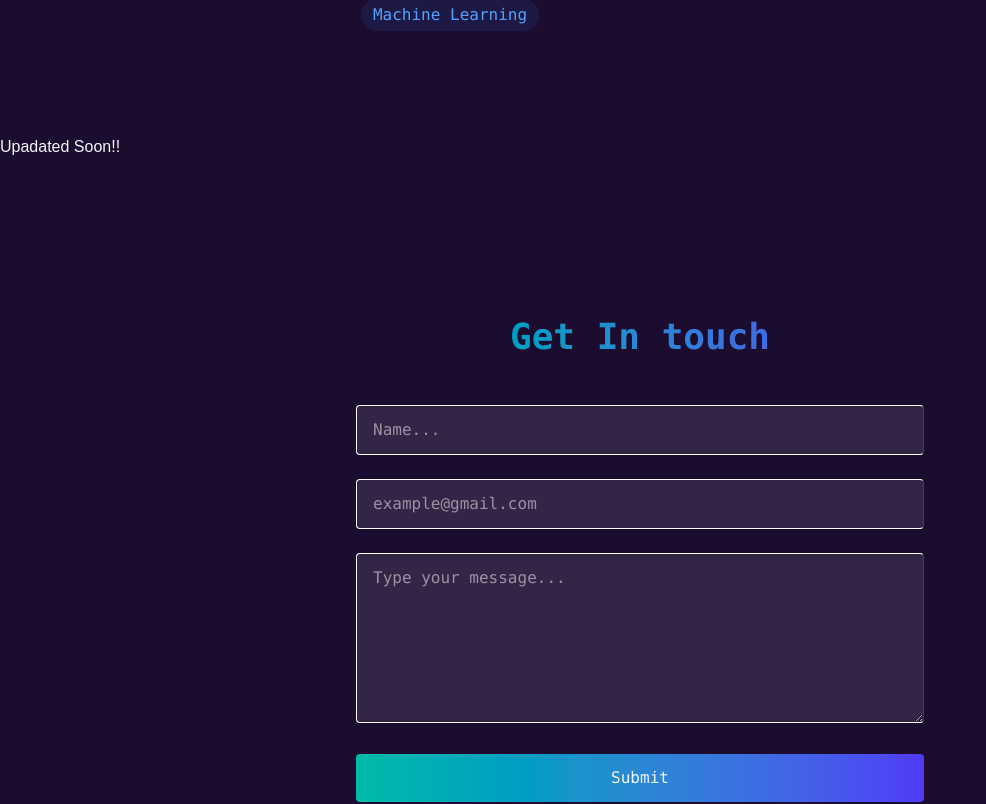
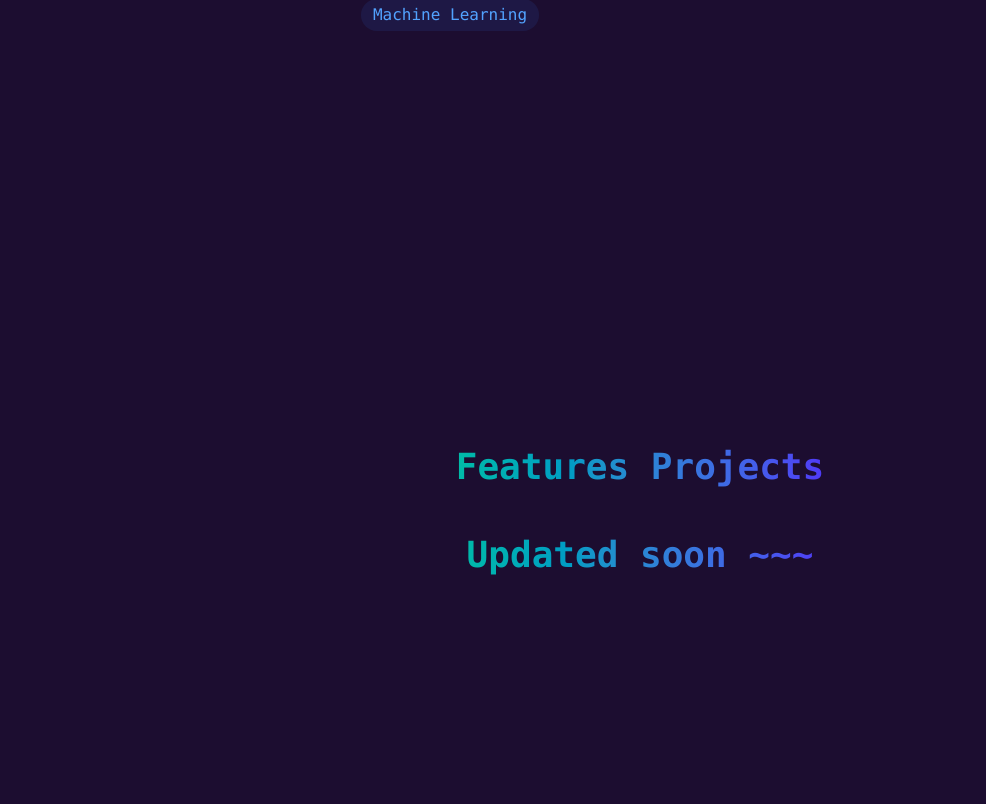
Before and after one commit to HemanthKuttuboyina/HemanthPortfoilo, a React (Vite) app: page / in a window 1280 px wide. Shown: the part 1537-2341 px from the top of the page, without its empty margins (0-986 px from the left). Built offline with nearby package versions, Linux system fonts and the light colour scheme.

Commit message:
reset my projects on work

```diff
--- a/src/sections/Projects.jsx
+++ b/src/sections/Projects.jsx
@@ -33,53 +33,55 @@ function Projects() {
     },
   ]);
   return (
-    // <section
-    //   id="projects"
-    //   className="min-h-screen flex items-center font-mono justify-center py-20"
-    // >
-    //   <RevealOnScroll>
-    //     <div className="max-w-3xl mx-auto px-4">
-    //       <h2 className="max-w-3xl text-4xl font-semibold mb-12 bg-gradient-to-r from-teal-500 to-indigo-600 bg-clip-text text-transparent text-center ">
-    //         Features Projects
-    //       </h2>
+    <section
+      id="projects"
+      className="min-h-screen flex items-center font-mono justify-center py-20"
+    >
+      <RevealOnScroll>
+        <div className="max-w-3xl mx-auto px-4">
+          <h2 className="max-w-3xl text-4xl font-semibold mb-12 bg-gradient-to-r from-teal-500 to-indigo-600 bg-clip-text text-transparent text-center ">
+            Features Projects
+          </h2>
 
-    //       <div className="grid grid-cols-1 md:grid-cols-2 gap-6">
-    //         {projects.map((project, index) => (
-    //           <div
-    //             key={index}
-    //             className="p-6 rounded-xl flex flex-col items-center text-center border-2 border-white/10 hover:border-blue-500/30 hover:shadow-[9_2px_8px_rgba(59,130,246,0.2)] hover:-translate-y-1 transition-all hover:bg-cyan-900 "
-    //           >
-    //             <h3 className="font-semibold text-xl mb-4">{project.name}</h3>
-    //             <p className="text-gray-300 mb-4">{project.brief} </p>
-    //             <div className="flex flex-wrap sm:items-center gap-2 mb-4">
-    //               {["React", "Supabase", "Vercel"].map((tech, index) => (
-    //                 <span
-    //                   key={index}
-    //                   className="bg-blue-500/10 text-blue-400 py-1 px-3 rounded-full text-balance hover:bg-blue-500/20 hover:shadow-[9_2px_8px_rgba(59,130,22.46,0.2)] transition "
-    //                 >
-    //                   {tech}
-    //                 </span>
-    //               ))}
-    //               <div className="flex flex-col text-center my-5 py-3 justify-center gap-3 border-2 border-white/10 hover:border-blue-500/30 hover:shadow-[9_2px_8px_rgba(59,130,22.46,0.2)]  cursor-pointer rounded-xl ">
-    //                 <p className="text-gray-200">View Project</p>
-    //                 <a
-    //                   href="https://github.com/ISHAQ98"
-    //                   className="flex justify-between items-center font-bold text-blue-400 transition-colors hover:text-white"
-    //                 >
-    //                   {" "}
-    //                   <img src={project.image} alt={`${project.name}Image `} />
-    //                 </a>
-    //               </div>
-    //             </div>
-    //           </div>
-    //         ))}
-    //       </div>
-    //     </div>
-    //   </RevealOnScroll>
-    // </section>
-    <>
-    <h1>Upadated Soon!!</h1>
-    </>
+          {/* <div className="grid grid-cols-1 md:grid-cols-2 gap-6">
+            {projects.map((project, index) => (
+              <div
+                key={index}
+                className="p-6 rounded-xl flex flex-col items-center text-center border-2 border-white/10 hover:border-blue-500/30 hover:shadow-[9_2px_8px_rgba(59,130,246,0.2)] hover:-translate-y-1 transition-all hover:bg-cyan-900 "
+              >
+                <h3 className="font-semibold text-xl mb-4">{project.name}</h3>
+                <p className="text-gray-300 mb-4">{project.brief} </p>
+                <div className="flex flex-wrap sm:items-center gap-2 mb-4">
+                  {["React", "Supabase", "Vercel"].map((tech, index) => (
+                    <span
+                      key={index}
+                      className="bg-blue-500/10 text-blue-400 py-1 px-3 rounded-full text-balance hover:bg-blue-500/20 hover:shadow-[9_2px_8px_rgba(59,130,22.46,0.2)] transition "
+                    >
+                      {tech}
+                    </span>
+                  ))}
+                  <div className="flex flex-col text-center my-5 py-3 justify-center gap-3 border-2 border-white/10 hover:border-blue-500/30 hover:shadow-[9_2px_8px_rgba(59,130,22.46,0.2)]  cursor-pointer rounded-xl ">
+                    <p className="text-gray-200">View Project</p>
+                    <a
+                      href="https://github.com/ISHAQ98"
+                      className="flex justify-between items-center font-bold text-blue-400 transition-colors hover:text-white"
+                    >
+                      {" "}
+                      <img src={project.image} alt={`${project.name}Image `} />
+                    </a>
+                  </div>
+                </div>
+              </div>
+            ))}
+          </div> */}
+          <>
+            <h2 className="max-w-3xl text-4xl font-semibold mb-12 bg-gradient-to-r from-teal-500 to-indigo-600 bg-clip-text text-transparent text-center ">
+              Updated soon ~~~
+            </h2>
+          </>
+        </div>
+      </RevealOnScroll>
+    </section>
   );
 }
 
```
